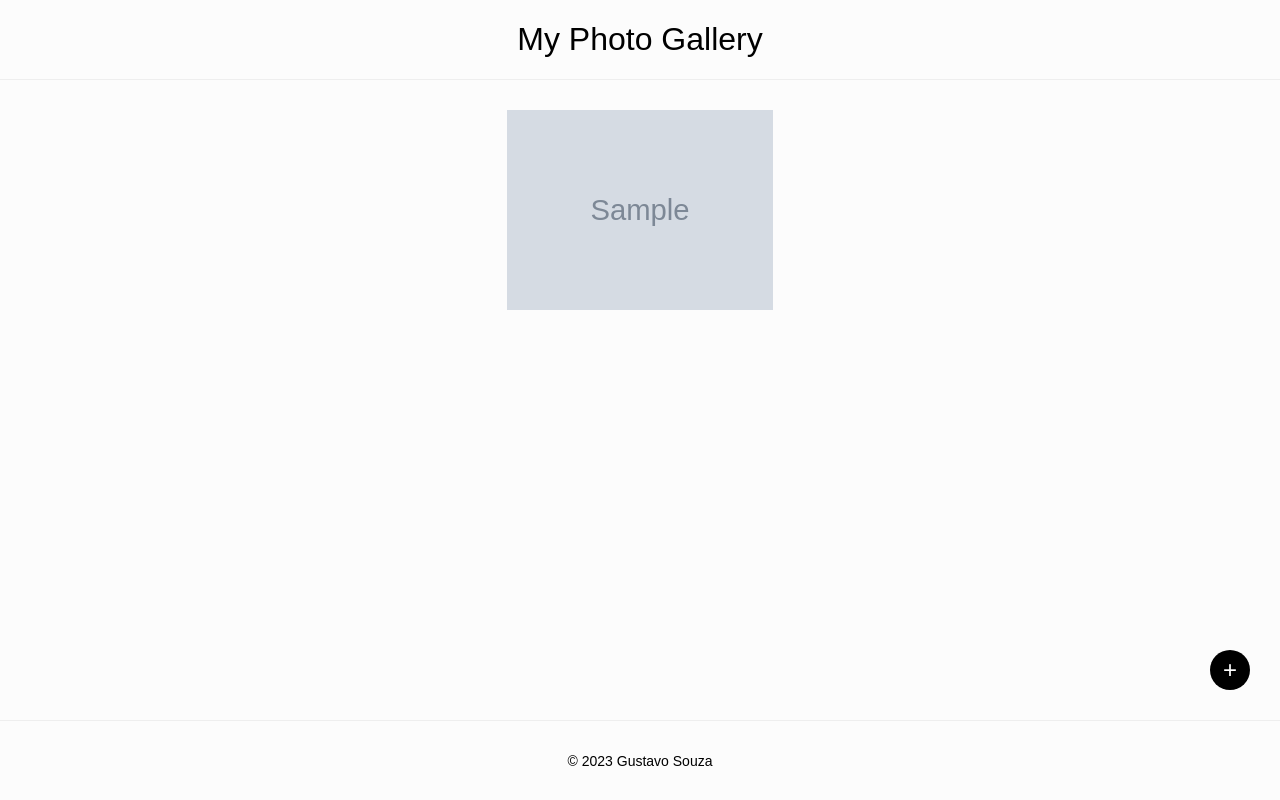
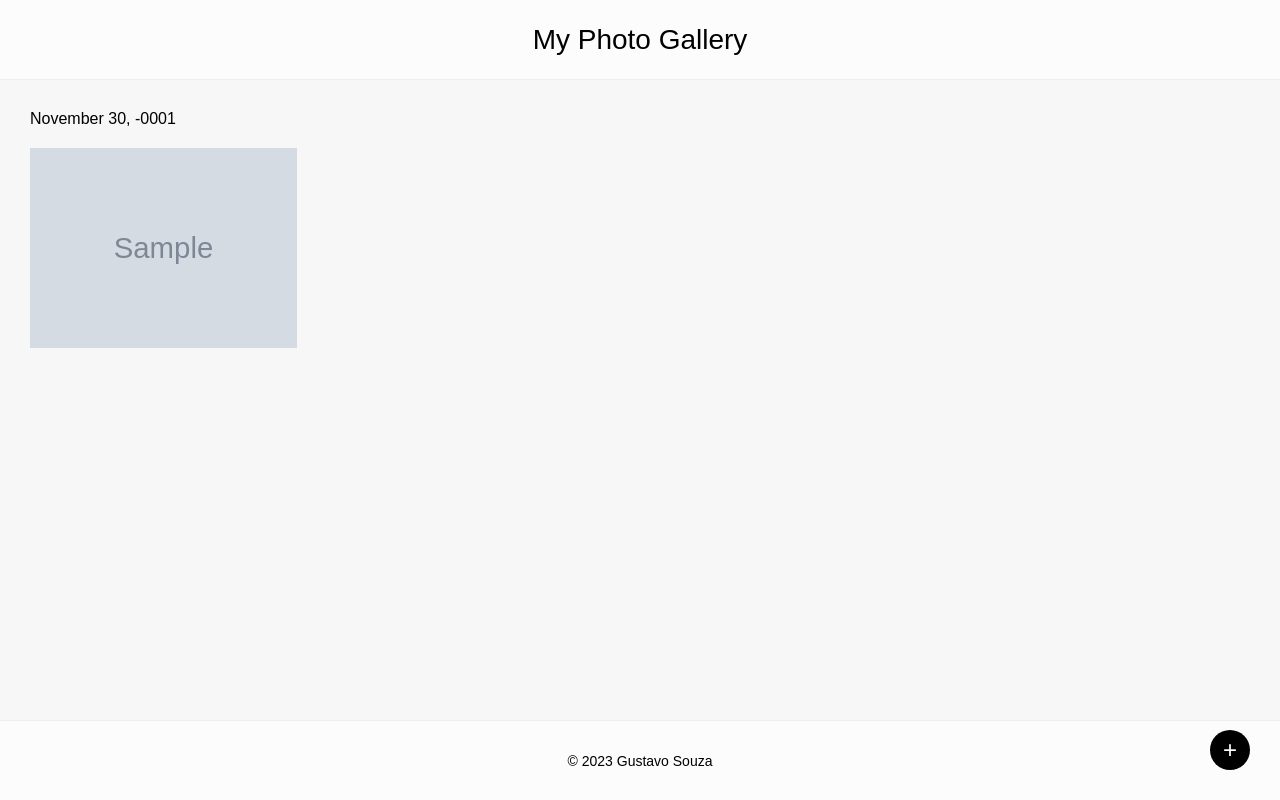
Before and after one commit to GustavoSouza123/photo-gallery, a PHP site: page / in a window 1280 px wide. Run offline with PHP 8.4, Linux system fonts and the light colour scheme; tables that the repository leaves empty or names only in its code hold one stand-in row (values such as "Sample post"); grey boxes marked "Sample" are stand-in pictures; some libraries are stand-ins or nearby versions.

Commit message:
feat: photos sorted by date

```diff
--- /dev/null
+++ b/ajax/formatDate.php
@@ -0,0 +1,8 @@
+<?php
+    $data = [];
+
+    $str = strtotime($_POST['date']);
+    $data['date'] = date('F j, Y', $str);
+
+    die(json_encode($data));
+?>
--- a/ajax/getPhotos.php
+++ b/ajax/getPhotos.php
@@ -2,7 +2,7 @@
     require '../config/config.php';
     $data = [];
 
-    $sql = $pdo->prepare("SELECT * FROM `photos`");
+    $sql = $pdo->prepare("SELECT * FROM `photos` ORDER BY creation_date DESC");
     $sql->execute();
     if($sql->rowCount() > 0) {
         $data['photos'] = $sql->fetchAll(PDO::FETCH_ASSOC);
--- a/assets/css/style.css
+++ b/assets/css/style.css
@@ -26,6 +26,7 @@ header {
 
 header h1 {
     font-weight: 400;
+    font-size: 28px;
 }
 
 footer {
@@ -40,10 +41,39 @@ main {
     max-width: 1440px;
     min-height: calc(100vh - 80px - 80px);
     margin: 0 auto;
+    padding: 30px;
+    background: #f7f7f7;
+}
+
+section .gallery {
+    display: flex;
+    flex-wrap: wrap;
+    gap: 20px 50px;
+}
+
+section .gallery div[class^='date'] {
+    display: flex;
+    flex-direction: column;
+}
+
+section .gallery div[class^='date'] .date {
+    margin-bottom: 20px;
+}
+
+section .gallery div[class^='date'] .photos {
+    display: flex;
+    flex-wrap: wrap;
+    gap: 10px;
+}
+
+section .gallery div[class^='date'] .photos a,
+section .gallery div[class^='date'] .photos img {
+    height: 200px;
+    cursor: pointer;
 }
 
 .add-photo {
-    position: absolute;
+    position: fixed;
     bottom: 30px;
     right: 30px;
     width: 40px;
@@ -67,16 +97,3 @@ main {
 .add-photo input {
     display: none;
 }
-
-section .gallery {
-    display: flex;
-    flex-wrap: wrap;
-    gap: 10px;
-    justify-content: center;
-    padding: 30px 0;
-}
-
-section .gallery img {
-    height: 200px;
-    cursor: pointer;
-}
--- a/assets/js/script.js
+++ b/assets/js/script.js
@@ -28,13 +28,27 @@ $(function() {
             url: 'ajax/getPhotos.php',
             method: 'post',
             dataType: 'json',
-        }).done(function(data) {
+        }).done(async function(data) {
             if(data.success) {
                 $('.gallery').empty();
                 let photo = '';
+                let curDate = '';
+                let lastDate = '';
                 for(let i = 0; i < data.photos.length; i++) {
                     photo = data.photos[i].photo;
-                    $('.gallery').append(`<a data-fancybox="gallery" data-src="${photo}"><img src="${photo}" /></a>`);
+                    curDate = data.photos[i].creation_date.split(' ')[0];
+                    if(curDate != lastDate) {
+                        await $.ajax({
+                            url: 'ajax/formatDate.php',
+                            method: 'post',
+                            dataType: 'json',
+                            data: {date: curDate}
+                        }).done(function(data) {
+                            $('.gallery').append(`<div class="date-${curDate}"><div class="date">${data.date}</div><div class="photos"></div></div>`);
+                        });
+                    }
+                    $(`.date-${curDate} .photos`).append(`<a data-fancybox="gallery" data-src="${photo}"><img src="${photo}" /></a>`);
+                    lastDate = curDate;
                 }
             } else {
                 $('.gallery').append(data.error);
@@ -46,6 +60,14 @@ $(function() {
 
     // activating fancybox
     Fancybox.bind('[data-fancybox="gallery"]', {
-
+        Thumbs: {
+            type: 'classic',
+            showOnStart: false,
+        },
+        Images: {
+            Panzoom: {
+                maxScale: 2,
+            },
+        },
     });
 })
```
